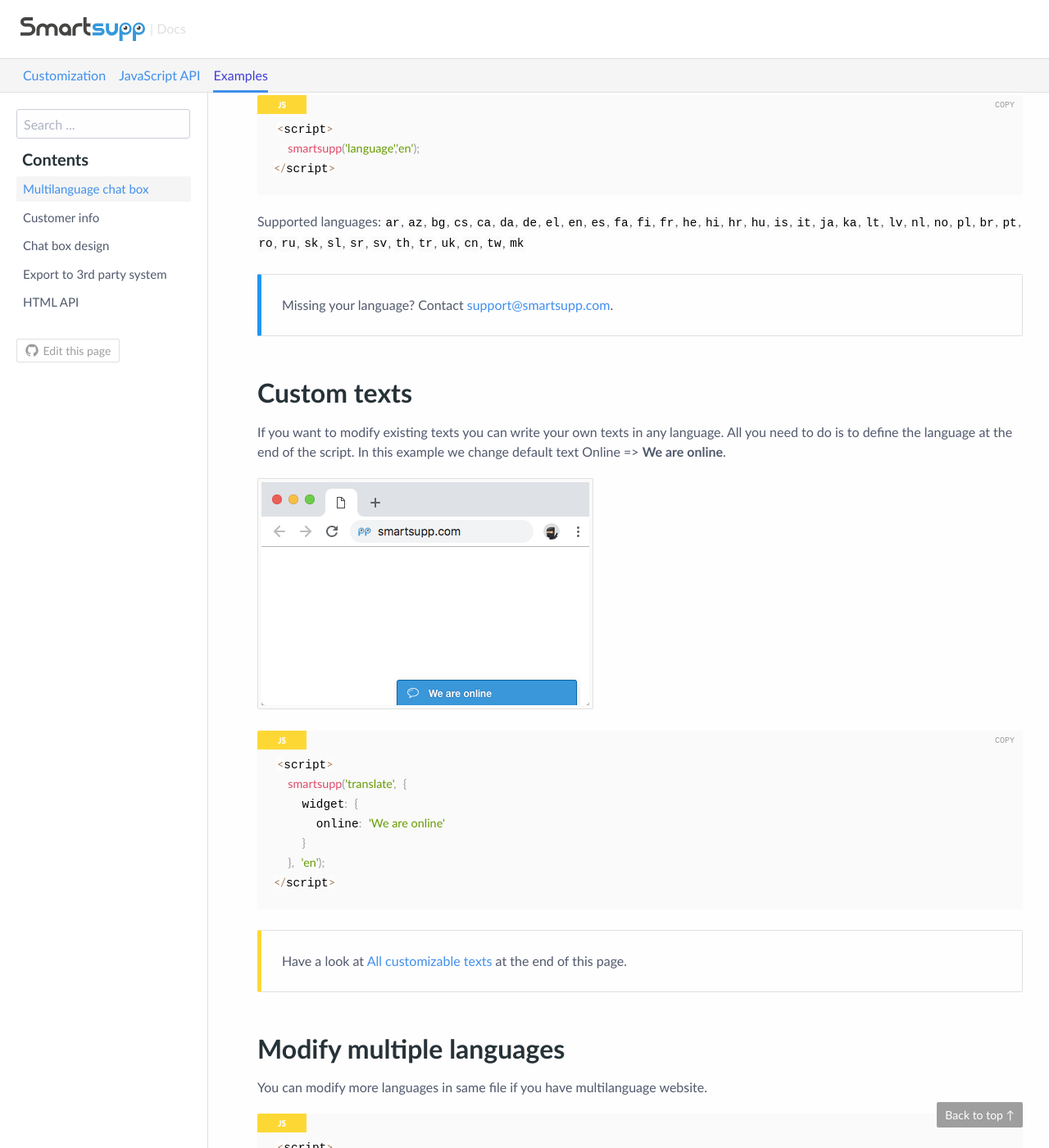
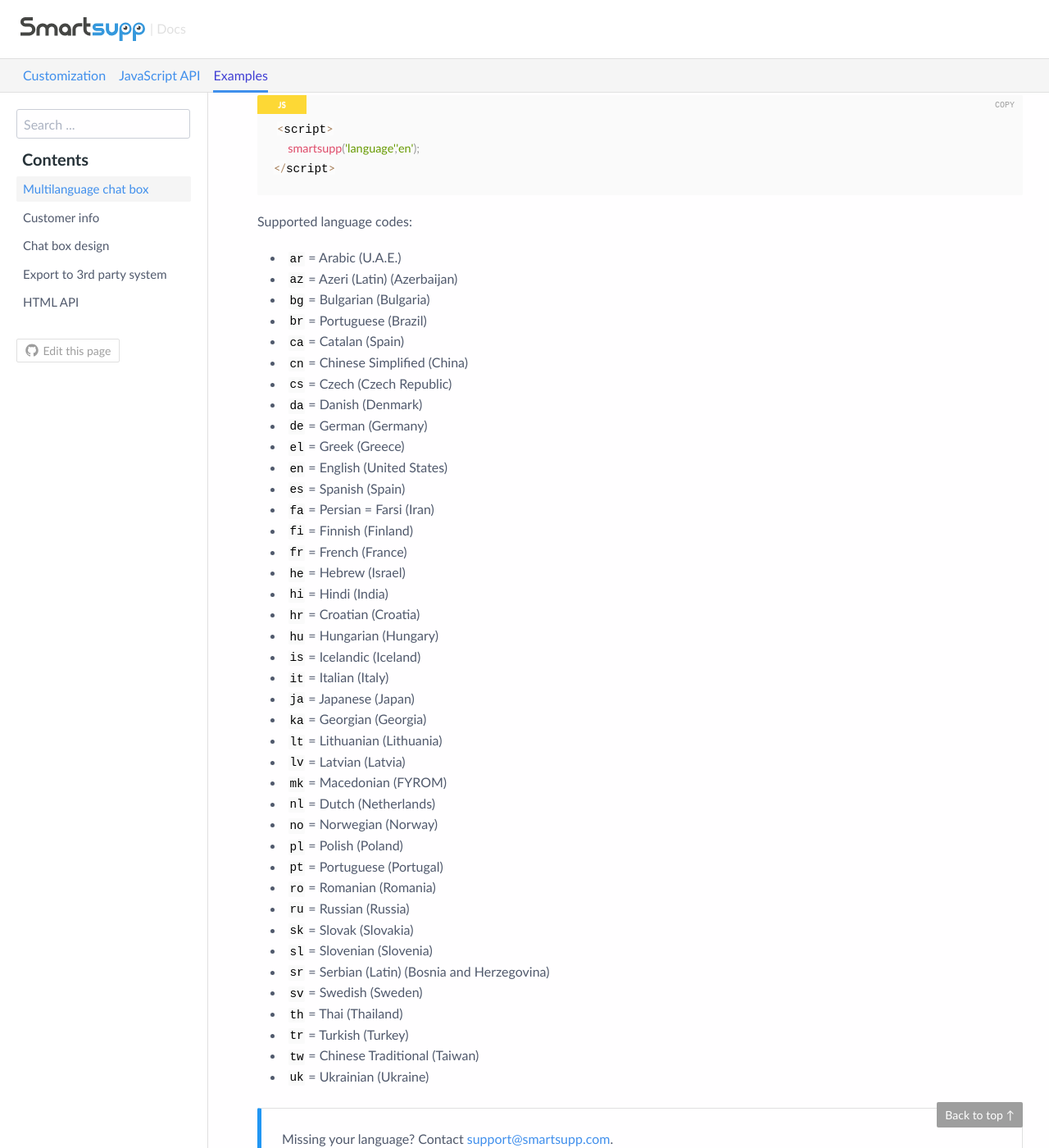
Before and after one commit to smartsupp/smartsupp.github.io, a Jekyll site: the page built from _docs/examples/multilanguage-chat-box.md, in a window 1280 px wide and 1400 px high, scrolled down 552 px. Shown: the whole window at 82% size. Built offline with Jekyll 4.4.1, drawn with Linux system fonts in a browser that asks for light colours; comment, search, counter and statistics services are not loaded.

Commit message:
langs  described

````diff
--- a/_docs/examples/multilanguage-chat-box.md
+++ b/_docs/examples/multilanguage-chat-box.md
@@ -14,7 +14,48 @@
 </script>
 ```
 
-Supported languages: `ar`, `az`, `bg`, `cs`, `ca`, `da`, `de`, `el`, `en`, `es`, `fa`, `fi`, `fr`, `he`, `hi`, `hr`, `hu`, `is`, `it`, `ja`, `ka`, `lt`, `lv`, `nl`, `no`, `pl`, `br`, `pt`, `ro`, `ru`, `sk`, `sl`, `sr`, `sv`, `th`, `tr`, `uk`, `cn`, `tw`, `mk`
+Supported language codes:
+
+* `ar` = Arabic (U.A.E.)
+* `az` = Azeri (Latin) (Azerbaijan)
+* `bg` = Bulgarian (Bulgaria)
+* `br` = Portuguese (Brazil)
+* `ca` = Catalan (Spain)
+* `cn` = Chinese Simplified (China)
+* `cs` = Czech (Czech Republic)
+* `da` = Danish (Denmark)
+* `de` = German (Germany)
+* `el` = Greek (Greece)
+* `en` = English (United States)
+* `es` = Spanish (Spain)
+* `fa` = Persian = Farsi (Iran)
+* `fi` = Finnish (Finland)
+* `fr` = French (France)
+* `he` = Hebrew (Israel)
+* `hi` = Hindi (India)
+* `hr` = Croatian (Croatia)
+* `hu` = Hungarian (Hungary)
+* `is` = Icelandic (Iceland)
+* `it` = Italian (Italy)
+* `ja` = Japanese (Japan)
+* `ka` = Georgian (Georgia)
+* `lt` = Lithuanian (Lithuania)
+* `lv` = Latvian (Latvia)
+* `mk` = Macedonian (FYROM)
+* `nl` = Dutch (Netherlands)
+* `no` = Norwegian (Norway)
+* `pl` = Polish (Poland)
+* `pt` = Portuguese (Portugal)
+* `ro` = Romanian (Romania)
+* `ru` = Russian (Russia)
+* `sk` = Slovak (Slovakia)
+* `sl` = Slovenian (Slovenia)
+* `sr` = Serbian (Latin) (Bosnia and Herzegovina)
+* `sv` = Swedish (Sweden)
+* `th` = Thai (Thailand)
+* `tr` = Turkish (Turkey)
+* `tw` = Chinese Traditional (Taiwan)
+* `uk` = Ukrainian (Ukraine)
 
 Missing your language? Contact [support@smartsupp.com](mailto:support@smartsupp.com).
 {: .callout .callout-info }
````
